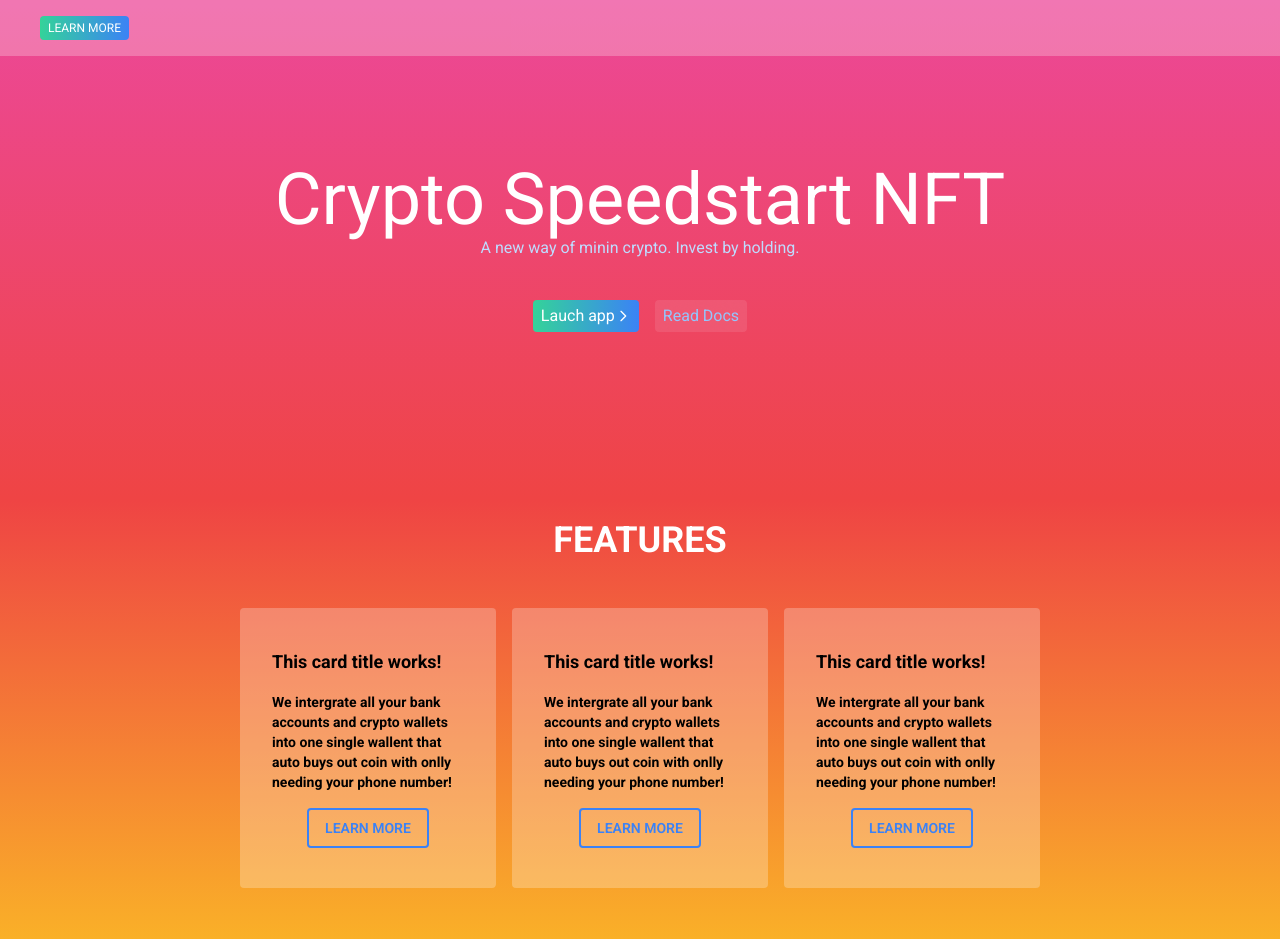
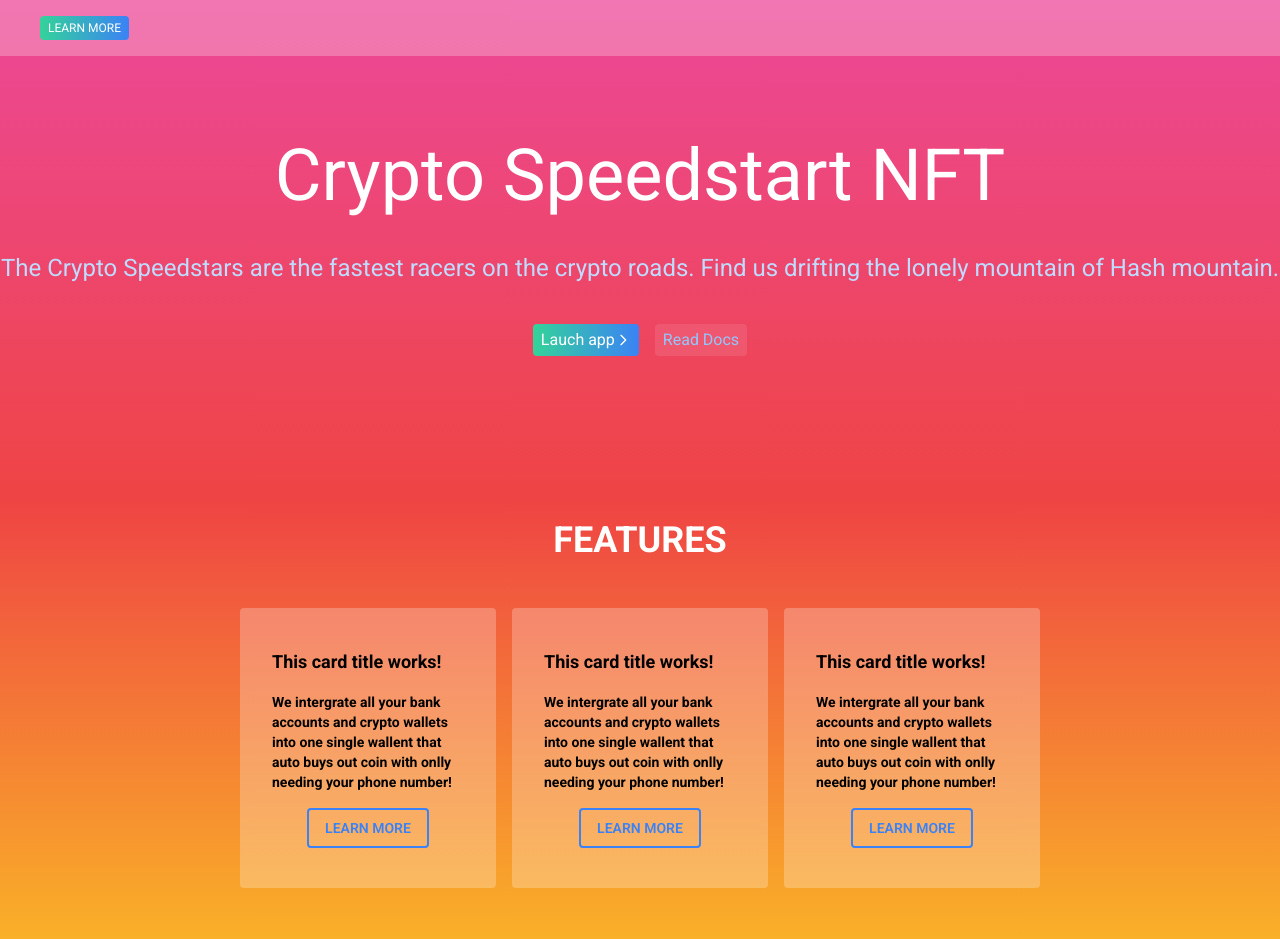
Before and after one commit to acostahf/gatsby-crypto-buisness, a Gatsby site: page / in a window 1280 px wide. Shown: the top 939 px of the page. Built offline with nearby package versions, Linux system fonts and the light colour scheme; Gatsby itself is replaced by a stand-in of ours; what tailwindcss-filters would draw is missing.

Commit message:
change text"

```diff
--- a/src/components/hero-section.js
+++ b/src/components/hero-section.js
@@ -4,10 +4,11 @@ export default function heroSection({ children }) {
   return (
     <div className="max-w-full p-0 ">
       {/* heading */}
-      <div className="flex justify-center flex-col items-center h-96 w-full ">
+      <div className=" flex justify-center flex-col items-center h-96 w-600 ">
         <h1 className="text-white text-7xl">Crypto Speedstart NFT</h1>
-        <h1 className="text-blue-200">
-          A new way of minin crypto. Invest by holding.
+        <h1 className="text-blue-200 pt-10 text-2xl">
+          The Crypto Speedstars are the fastest racers on the crypto roads. Find
+          us drifting the lonely mountain of Hash mountain.
         </h1>
         <div className=" mt-10 w-full justify-center flex">
           <button className="bg-gradient-to-r from-green-400 to-blue-500 rounded text-white text-md px-2 py-1 mr-4 flex  ">
```
